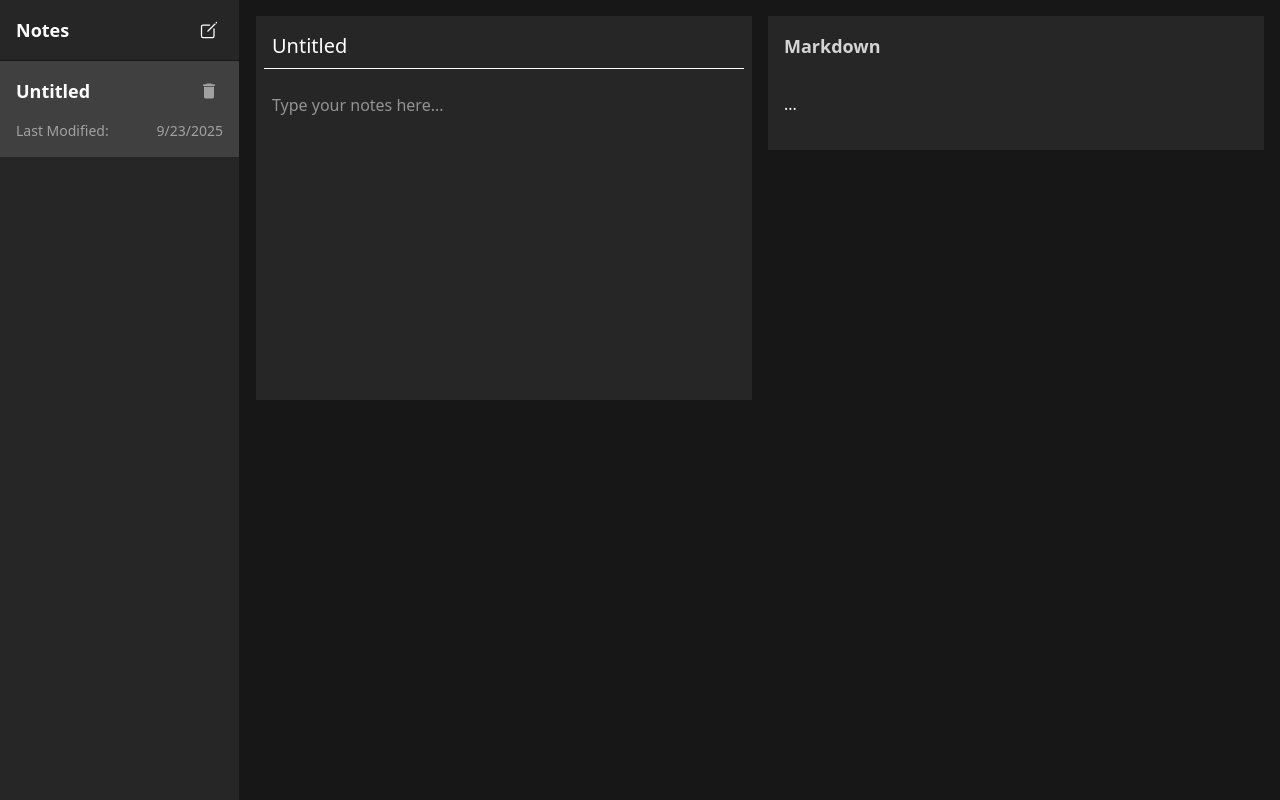
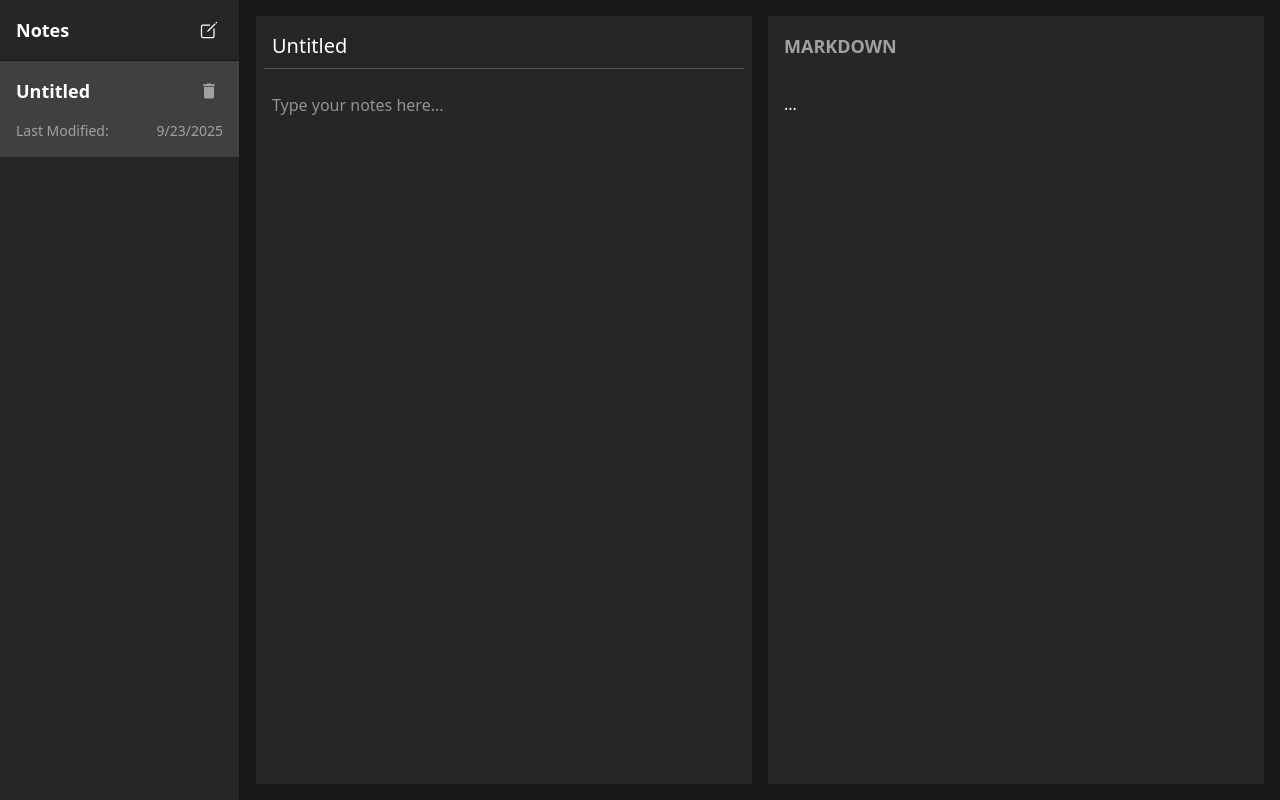
Before and after one commit to sakey01/notes-app, a React (Vite) app: page / in a window 1280 px wide. Both pictures are taken after a click on the button "Add note". Built offline with nearby package versions, Linux system fonts and the light colour scheme.

Commit message:
style update

```diff
--- a/src/App.tsx
+++ b/src/App.tsx
@@ -10,16 +10,25 @@ type Note = {
 };
 
 function App() {
+  // Notes array
   const [notes, setNotes] = useState<Note[]>(() => {
     const stored = localStorage.getItem("notes");
     return stored ? JSON.parse(stored) : [];
-  }); // Notes array
-  const [active, setActive] = useState<number | null>(null); // Active Note
+  });
+  // Active Note
+  const [active, setActive] = useState<number | null>(() => {
+    const stored = localStorage.getItem("active");
+    return stored ? JSON.parse(stored) : null;
+  });
 
   // Store notes locally whenever it's changed
   useEffect(() => {
     localStorage.setItem("notes", JSON.stringify(notes));
   }, [notes]);
+
+  useEffect(() => {
+    localStorage.setItem("active", JSON.stringify(active))
+  },[active])
 
   return (
     <div className="flex max-w-screen">
--- a/src/components/page.tsx
+++ b/src/components/page.tsx
@@ -1,4 +1,4 @@
-import { useEffect, useRef } from "react";
+import { useRef } from "react";
 import ReactMarkdown from "react-markdown";
 
 type Note = {
@@ -18,13 +18,6 @@ const Page = ({ notes, setNotes, active }: Notes) => {
   const currNote = notes.find((n) => n.id === active);
   const inputRef = useRef<HTMLTextAreaElement | null>(null);
 
-  useEffect(() => {
-    if (inputRef.current) {
-      inputRef.current.style.height = "auto";
-      inputRef.current.style.height = 80+ 2*inputRef.current.scrollHeight + "px";
-    }
-  }, [currNote]);
-
   // Moves to content section on enter
   const handleComplete = (e: React.KeyboardEvent<HTMLInputElement>) => {
     if (e.key === "Enter") {
@@ -42,11 +35,11 @@ const Page = ({ notes, setNotes, active }: Notes) => {
       ) : (
         <article className="w-full h-screen md:grid grid-cols-2 sm:gap-4 md:p-4">
           {/* Write notes section */}
-          <section className="flex flex-col h-1/2 gap-4 p-4 bg-neutral-800 sm:p-2">
+          <section className="flex flex-col h-1/2 md:h-full  gap-4 p-4 bg-neutral-800 sm:p-2">
             {/* Title input */}
-            <header className="md:border-b border-neutral-600focus:border-neutral-400 sm:p-2">
+            <header>
               <input
-                className="break-words text-lg sm:text-xl"
+                className="md:border-b border-neutral-600 w-full focus:border-neutral-400 break-words text-lg sm:text-xl sm:p-2"
                 value={currNote?.title ?? "Untitled"}
                 placeholder="Untitled Note"
                 onChange={(e) => {
@@ -66,7 +59,7 @@ const Page = ({ notes, setNotes, active }: Notes) => {
 
             {/* Content input */}
             <textarea
-              className="bg-transparent resize-none text-sm sm:text-base sm:p-2"
+              className="bg-transparent h-full resize-none text-sm sm:text-base sm:p-2"
               placeholder="Type your notes here..."
               value={currNote?.content ?? ""}
               ref={inputRef}
@@ -82,10 +75,8 @@ const Page = ({ notes, setNotes, active }: Notes) => {
           </section>
 
           {/* Markdown section */}
-          <section className="flex flex-col h-max gap-4 p-2 border-t sm:border-none border-neutral-900 md:bg-neutral-800">
-            <h2 className="sm:text-lg font-semibold text-neutral-300 overflow-hidden sm:p-2">
-              Markdown
-            </h2>
+          <section className="flex flex-col md:h-full overflow-y-scroll gap-4 p-2 border-t sm:border-none border-neutral-900 md:bg-neutral-800">
+            <h2 className="sm:text-lg font-semibold text-neutral-400 sm:p-2">MARKDOWN</h2>
             <article className="text-sm sm:text-base sm:p-2 markdown">
               <ReactMarkdown>{currNote?.content ? currNote?.content : "..."}</ReactMarkdown>
             </article>
```
